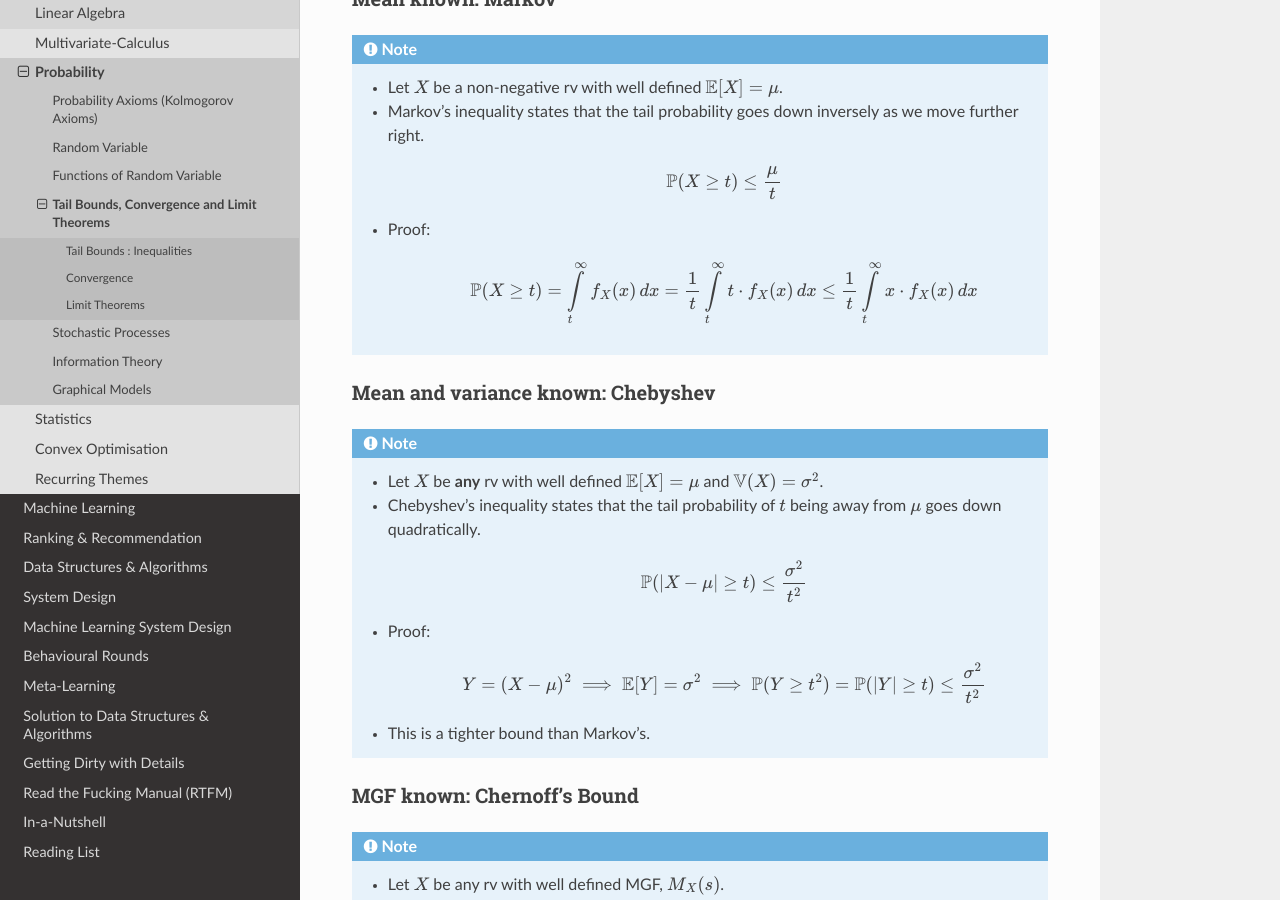
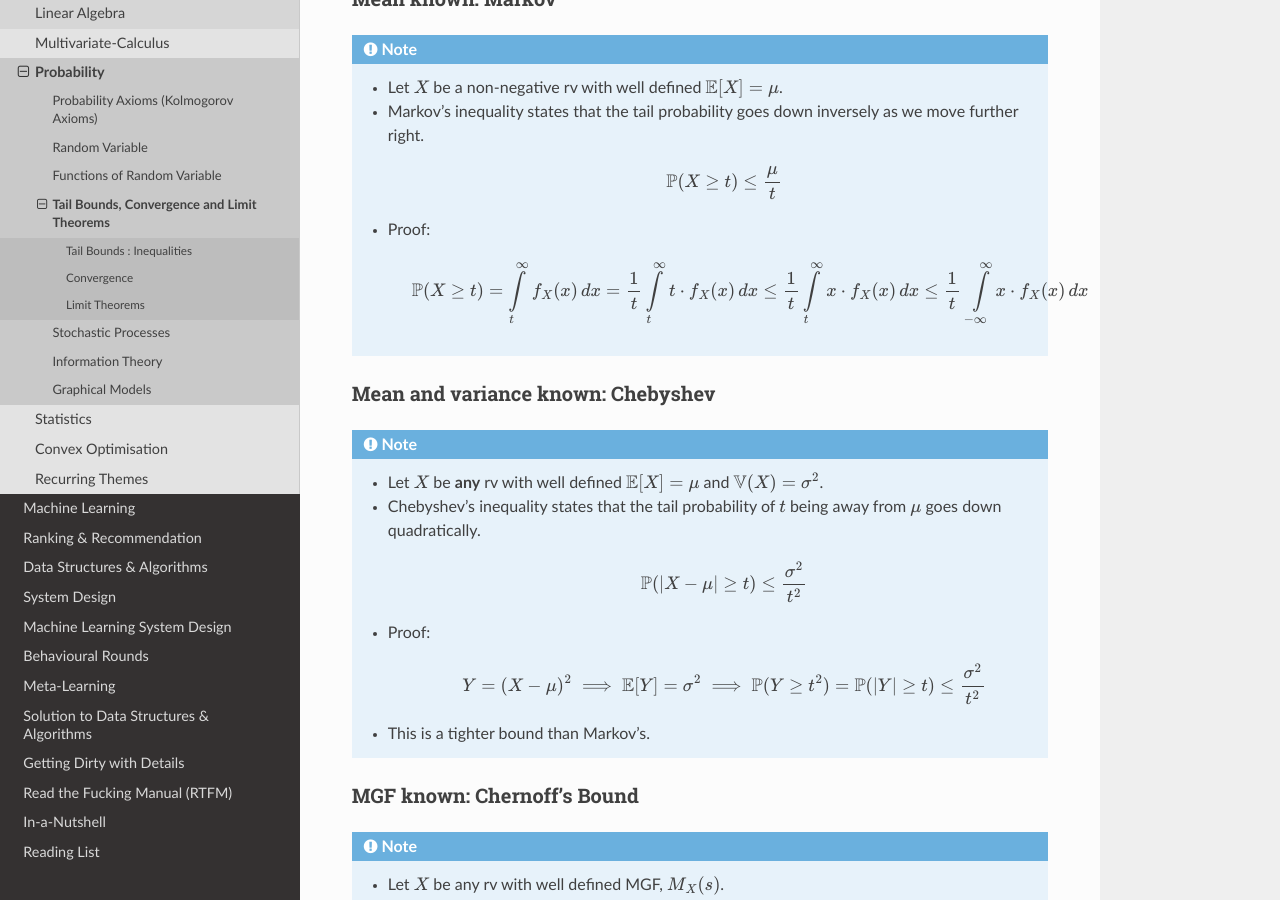
Before and after one commit to uselesstechjunks/leetcode, a Sphinx documentation site: the page built from docs/source/math/prob/ineq.rst, in a window 1280 px wide and 900 px high, scrolled down 500 px. Built offline with Sphinx 7.4.7 and the Read the Docs theme 2.0.0, drawn with Linux system fonts in a browser that asks for light colours.

Commit message:
Update ineq.rst

```diff
--- a/docs/source/math/prob/ineq.rst
+++ b/docs/source/math/prob/ineq.rst
@@ -21,7 +21,7 @@ Mean known: Markov
 		.. math:: \mathbb{P}(X\geq t)\leq \frac{\mu}{t}
 	* Proof:
 
-		.. math:: \mathbb{P}(X\geq t)=\int\limits_t^\infty f_X(x)\mathop{dx}=\frac{1}{t}\int\limits_t^\infty t\cdot f_X(x)\mathop{dx}\leq \frac{1}{t}\int\limits_t^\infty x\cdot f_X(x)\mathop{dx}
+		.. math:: \mathbb{P}(X\geq t)=\int\limits_t^\infty f_X(x)\mathop{dx}=\frac{1}{t}\int\limits_t^\infty t\cdot f_X(x)\mathop{dx}\leq \frac{1}{t}\int\limits_t^\infty x\cdot f_X(x)\mathop{dx}\leq \frac{1}{t}\int\limits_{-\infty}^\infty x\cdot f_X(x)\mathop{dx}
 
 Mean and variance known: Chebyshev
 ====================================
```
